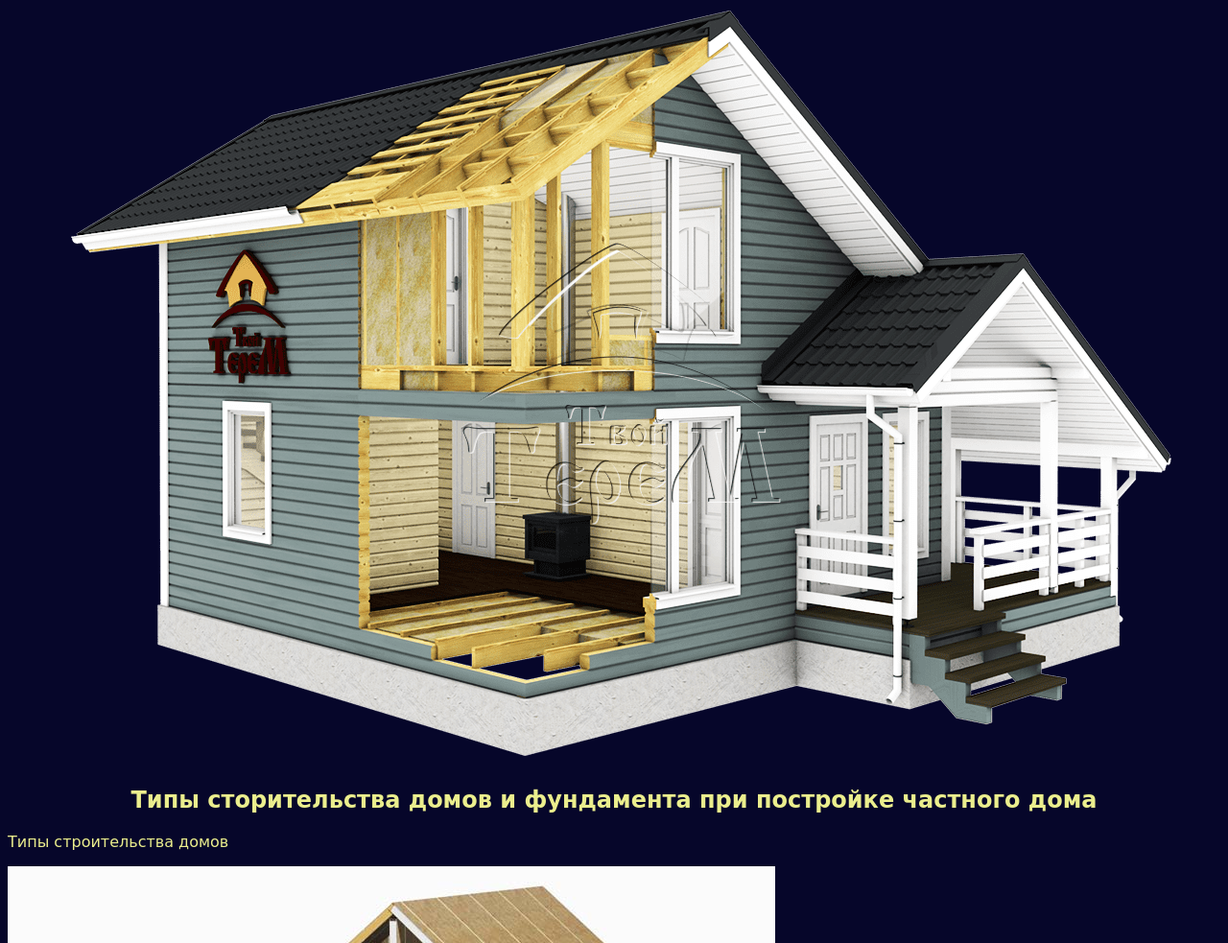
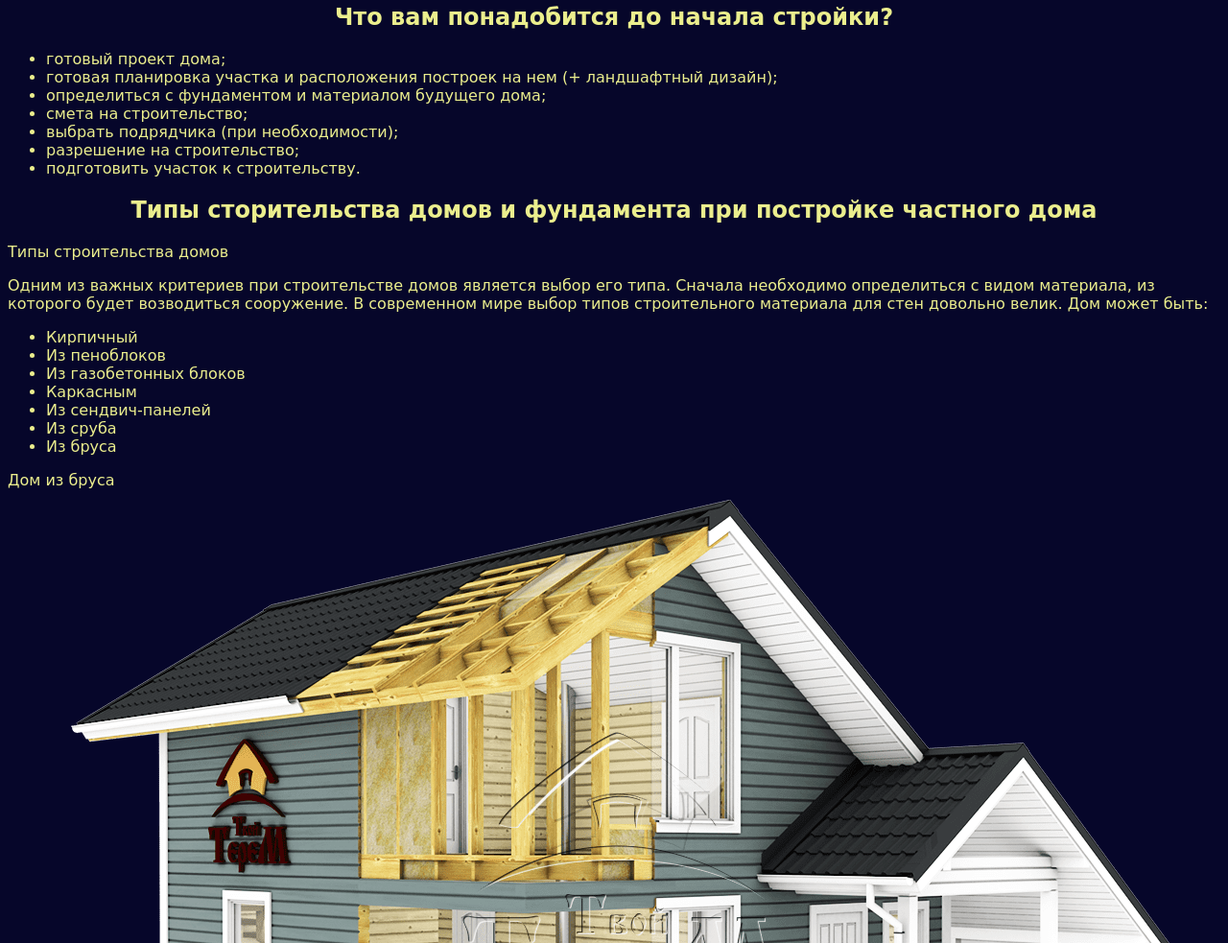
Before and after one commit to trol228355/ghghjghjghj, a plain HTML site: page index.html in a window 1280 px wide. Shown: the part 169-1152 px from the top of the page at 96% size. Drawn offline with Linux system fonts and the light colour scheme.

Commit message:
Update index.html

```diff
--- a/index.html
+++ b/index.html
@@ -13,10 +13,20 @@
         <p>Самый оптимальный вариант — <span>начинать стройку в конце весны</span>, когда земля уже оттаяла, а впереди еще
             есть лето и осень. <span>Однако летом высокий спрос на материалы и хорошие бригады строителей</span>, поэтому лучше
             закупиться и договориться с рабочими <span>заранее</span>.</p>
-        <img src="img\b2eef138eaa4054d.png">
+
+        <h2>Что вам понадобится до начала стройки?</h2>
+        <ul>
+            <li>готовый проект дома;</li>
+            <li>готовая планировка участка и расположения построек на нем (+ ландшафтный дизайн);</li>
+            <li>определиться с фундаментом и материалом будущего дома;</li>
+            <li>смета на строительство;</li>
+            <li>выбрать подрядчика (при необходимости);</li>
+            <li>разрешение на строительство;</li>
+            <li>подготовить участок к строительству.</li>
+        </ul>
         <h2>Типы сторительства домов и фундамента при постройке частного дома</h2>
         <p>Типы строительства домов</p>
-        <img src="img\d1e5be361de11e42.jpg">
+
         <p>Одним из важных критериев при строительстве домов является выбор его типа. Сначала необходимо определиться с видом материала, из которого будет возводиться сооружение. В современном мире выбор типов строительного материала для стен довольно велик. Дом может быть:</p>
         <ul>
             <li>Кирпичный</li>
@@ -27,7 +37,10 @@
             <li>Из сруба</li>
             <li>Из бруса</li>
         </ul>
-
+        <div class="cartinci">
+        <p>Дом из бруса<img src="img\b2eef138eaa4054d.png"></p>
+        <p>Каркасный дом<img src="img\d1e5be361de11e42.jpg"></p>
+        </div>
         <p>В зависимости от того, какой вид материала будет использоваться для возведения стен, подбирается подходящий тип фундамента, что является самой
             важной деталью при возведении любой постройки. Именно от правильно подобранного, а также правильно и качественно возведенного фундамента будет
             зависеть прочность и долговечность всей конструкции.</p>
```
